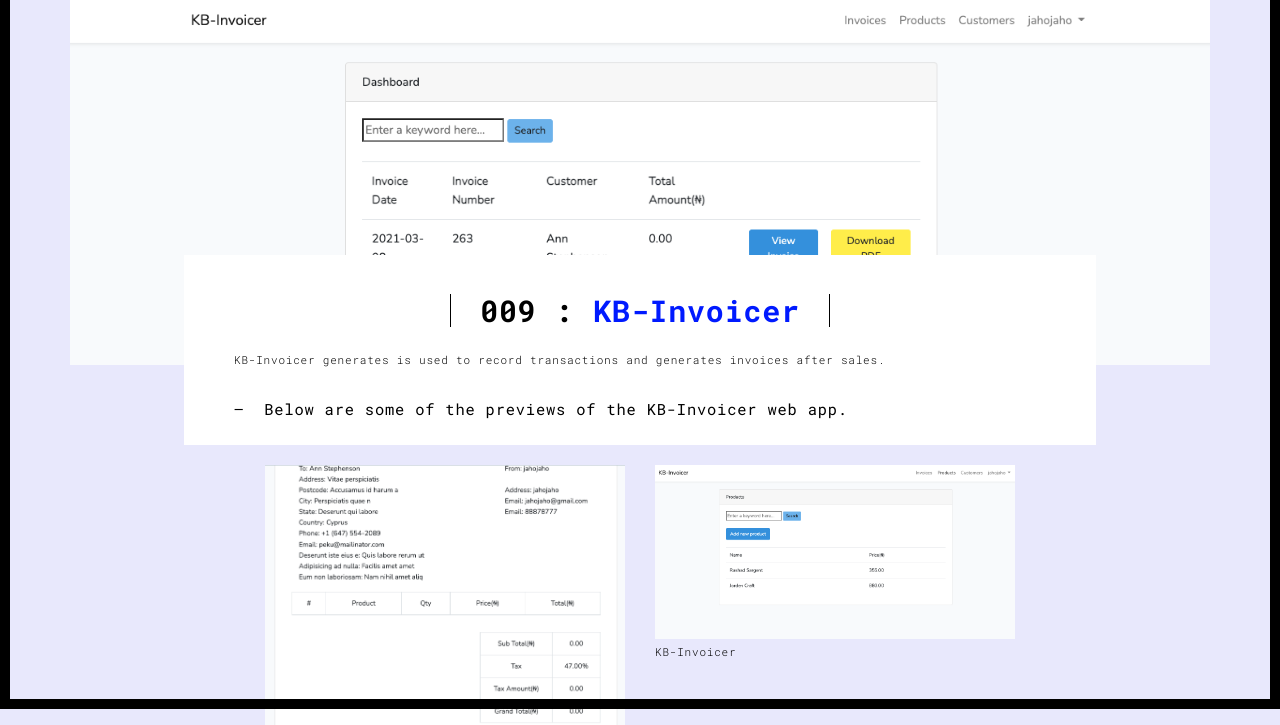
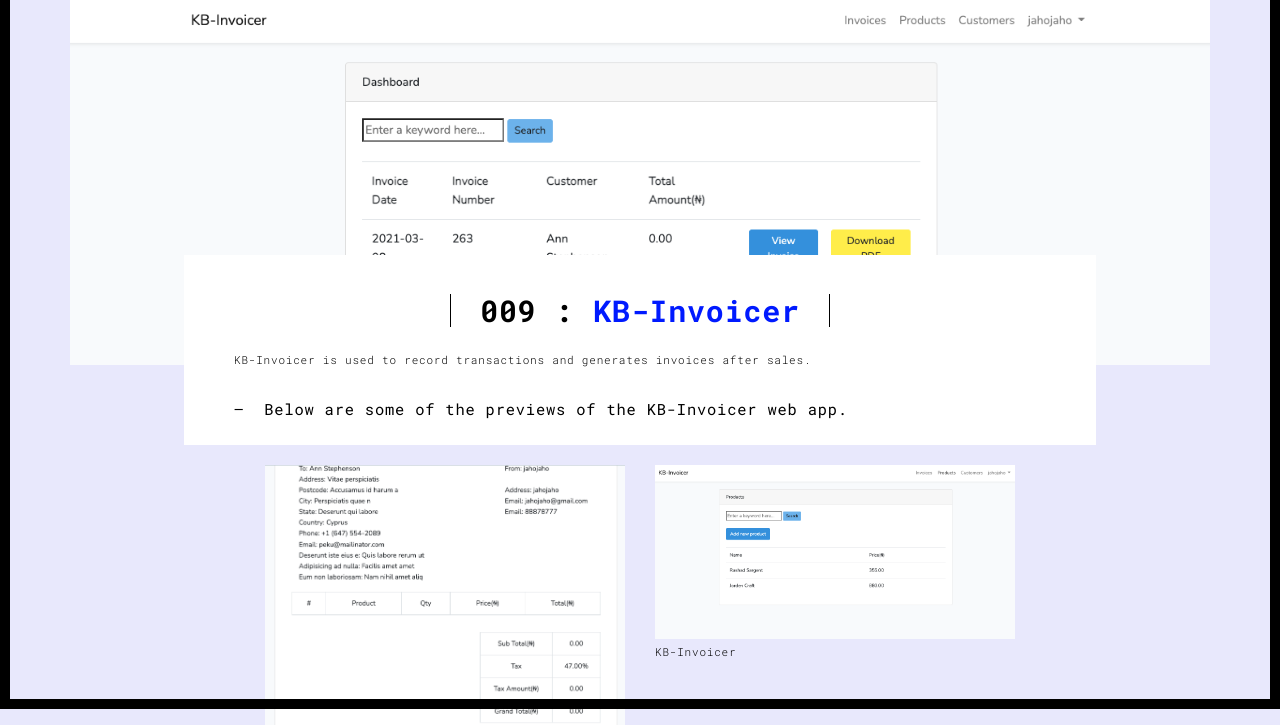
Before and after one commit to kazmanbanj/portfolio, a Flask app: template templates/work9.html in a window 1280 px wide. Shown: the part 91-816 px from the top of the page. Run offline with Flask 2, Linux system fonts and the light colour scheme; the template is opened without the code that fills it, so the values that code supplies are empty; some libraries are stand-ins or nearby versions.

Commit message:
Update work9.html

```diff
--- a/templates/work9.html
+++ b/templates/work9.html
@@ -73,7 +73,7 @@
           <div class="text-center">
             <h1 class="h2">009 : <a href="https://kb-invoicer.herokuapp.com/" target="__blank">KB-Invoicer</a></h1>
           </div>
-          <p>KB-Invoicer generates is used to record transactions and generates invoices after sales.</p>
+          <p>KB-Invoicer is used to record transactions and generates invoices after sales.</p>
           <blockquote>
             <small class="pull-left">Below are some of the previews of the KB-Invoicer web app.</small>
           </blockquote>
```
